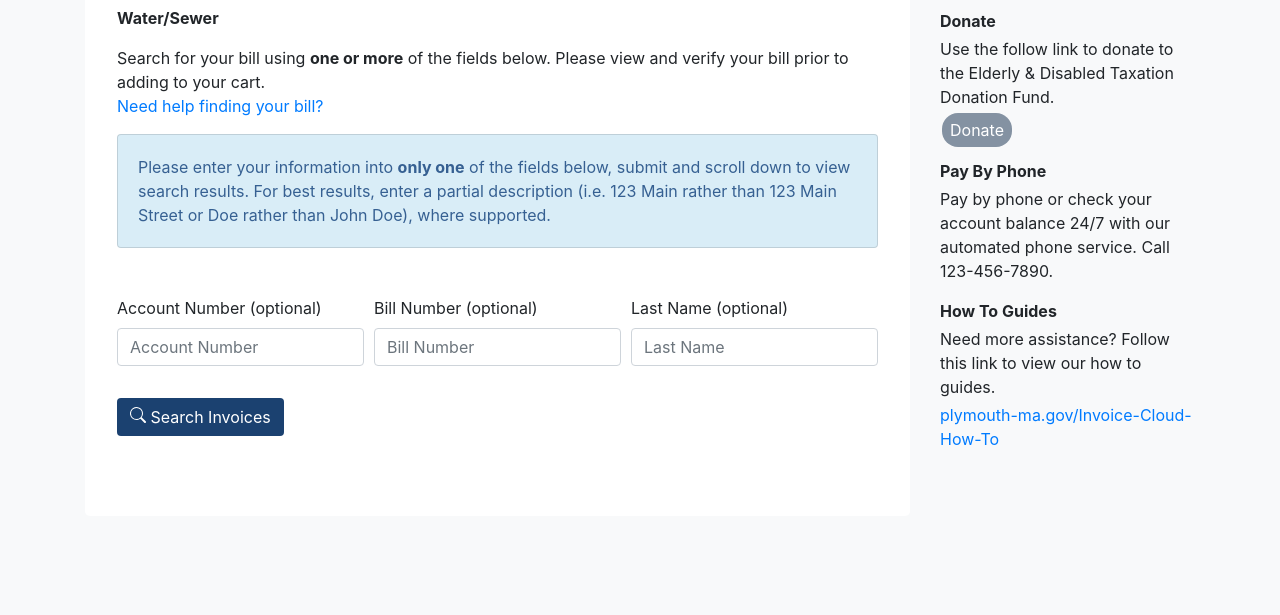
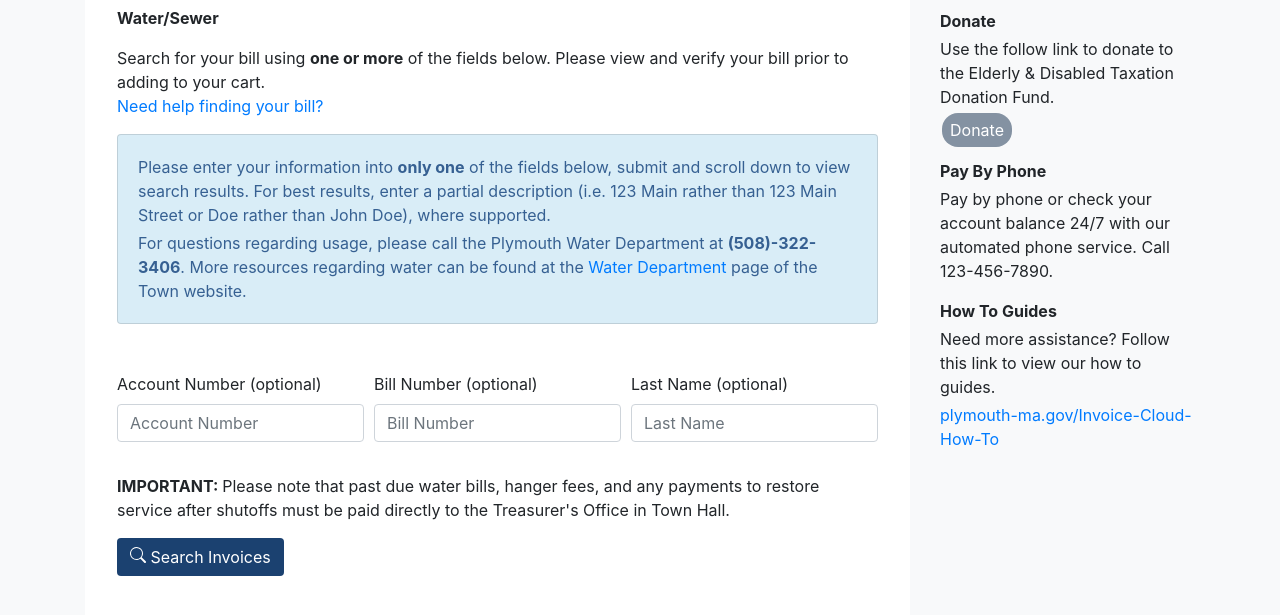
Before and after one commit to jefftocco21/InvoiceCloudClone, a plain HTML site: page water.html in a window 1280 px wide. Both pictures are taken after a click on the button "Need help finding your bill?". Shown: the part 211-826 px from the top of the page. Before the commit the page ends 800 px from the top, so only its background shows below. Drawn offline with nearby package versions, Linux system fonts and the light colour scheme.

Commit message:
Adding water language

```diff
--- a/water.html
+++ b/water.html
@@ -30,6 +30,7 @@
                <div class="collapse" id="collapseExample">
                  <div class="card card-body" style="background-color:#d9edf7">
                    <span style="color:rgb(54, 96, 146)">Please enter your information into <span class="font-weight-bold">only one</span> of the fields below, submit and scroll down to view search results. For best results, enter a partial description (i.e. 123 Main rather than 123 Main Street or Doe rather than John Doe), where supported.</span>
+                   <span class="mt-1" style="color:rgb(54, 96, 146)">For questions regarding usage, please call the Plymouth Water Department at <span class="font-weight-bold"> (508)-322-3406</span>. More resources regarding water can be found at the <a href="https://www.plymouth-ma.gov/844/Water"><span>Water Department</span></a> page of the Town website.</span>
                  </div>
                </div>
              <form class="mt-5">
@@ -48,6 +49,7 @@
                 </div>
                </div>
              </form>
+              <p><span class="font-weight-bold">IMPORTANT: </span> Please note that past due water bills, hanger fees, and any payments to restore service after shutoffs must be paid directly to the Treasurer's Office in Town Hall.</p>
              <p class="lead">
                <a class="btn" style="background-color: #1b4170" href="#" role="button"><span class = "text-white">    <svg xmlns="http://www.w3.org/2000/svg" width="16" height="16" fill="currentColor" class="bi bi-search" viewBox="0 0 16 16">
                      <path d="M11.742 10.344a6.5 6.5 0 1 0-1.397 1.398h-.001c.03.04.062.078.098.115l3.85 3.85a1 1 0 0 0 1.415-1.414l-3.85-3.85a1.007 1.007 0 0 0-.115-.1zM12 6.5a5.5 5.5 0 1 1-11 0 5.5 5.5 0 0 1 11 0z"/>
```
Also changed, not shown: donate.html (+2 -2 lines).
